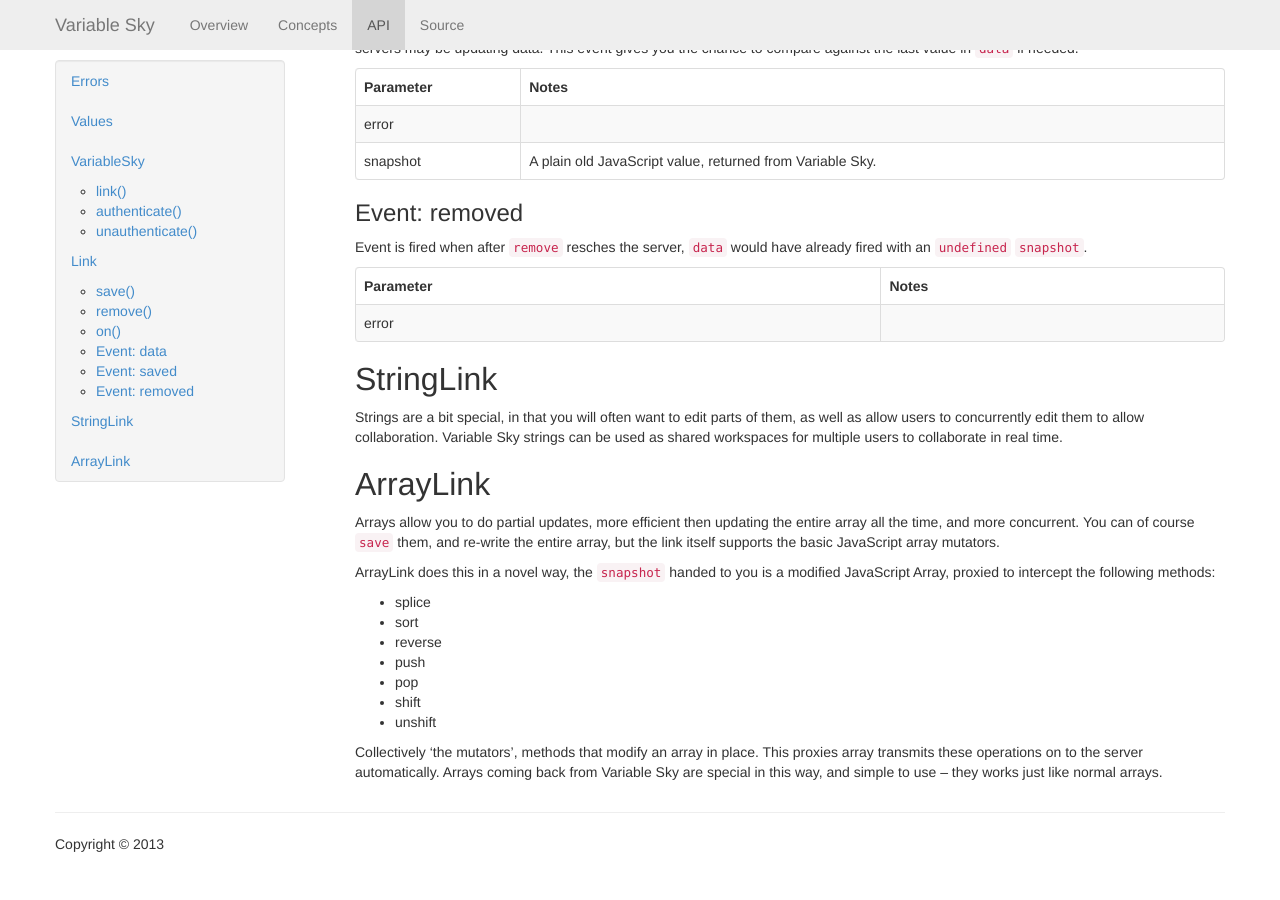
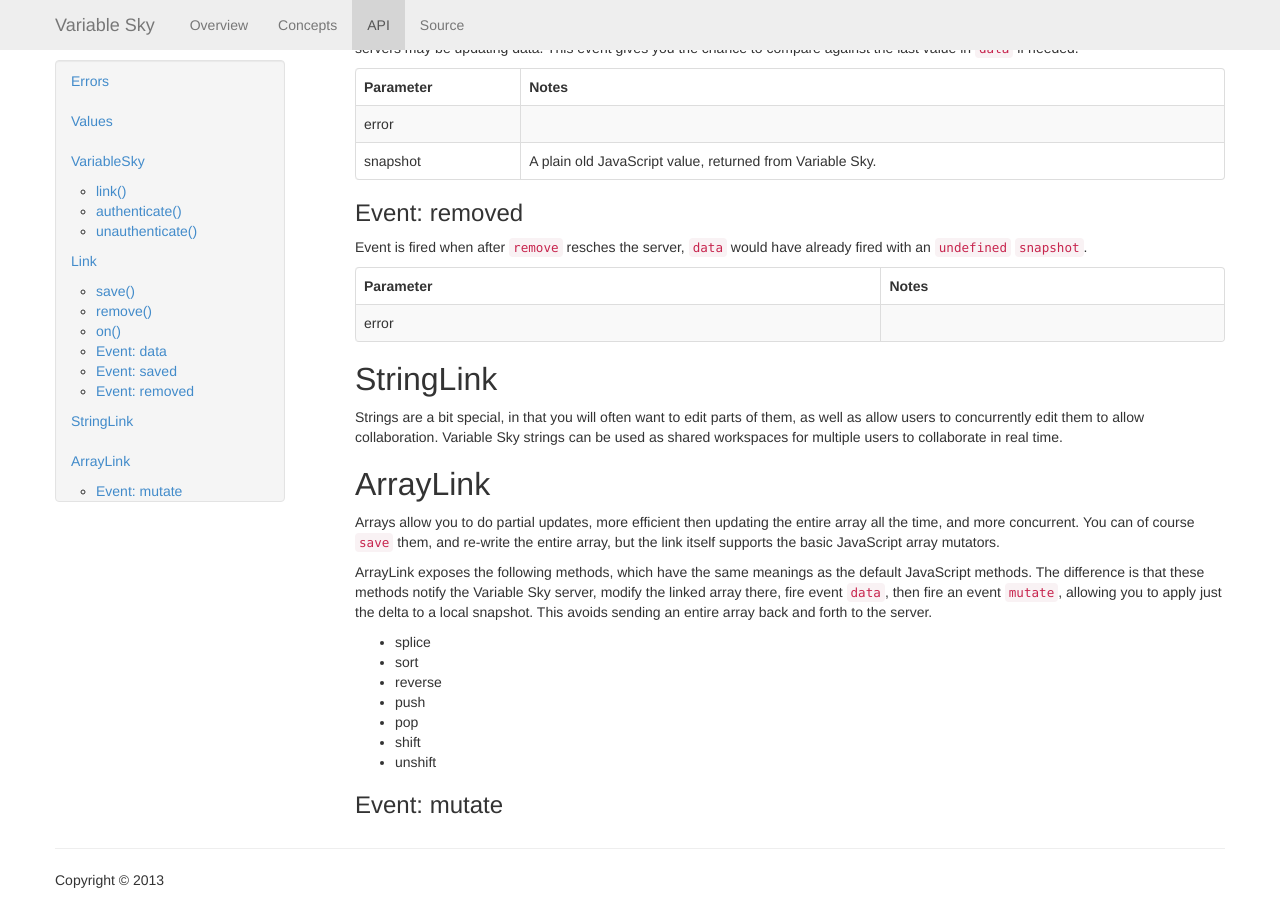
Before and after one commit to wballard/VariableSky, a Jekyll site: the page built from api.markdown, in a window 1280 px wide and 900 px high, scrolled down 2453 px. Built offline with Jekyll 4.4.1, drawn with Linux system fonts in a browser that asks for light colours; Markdown is read by kramdown in place of the engine named in the settings; before the commit the page ends 3317 px from its top, so only the background shows below that.

```diff
--- a/api.markdown
+++ b/api.markdown
@@ -164,8 +164,12 @@ entire array all the time, and more concurrent. You can of course `save`
 them, and re-write the entire array, but the link itself supports the
 basic JavaScript array mutators.
 
-ArrayLink does this in a novel way, the `snapshot` handed to you is a
-modified JavaScript Array, proxied to intercept the following methods:
+ArrayLink exposes the following methods, which have the same meanings as
+the default JavaScript methods. The difference is that these methods
+notify the Variable Sky server, modify the linked array there, fire
+event `data`, then fire an event `mutate`, allowing you to apply just
+the delta to a local snapshot. This avoids sending an entire array back
+and forth to the server.
 
 * splice
 * sort
@@ -175,7 +179,4 @@ modified JavaScript Array, proxied to intercept the following methods:
 * shift
 * unshift
 
-Collectively 'the mutators', methods that modify an array in place. This
-proxies array transmits these operations on to the server automatically.
-Arrays coming back from Variable Sky are special in this way, and simple
-to use -- they works just like normal arrays.
+### Event: mutate
```
Also changed, not shown: concepts.markdown (+12 -19 lines), index.markdown (+5 -5 lines).
